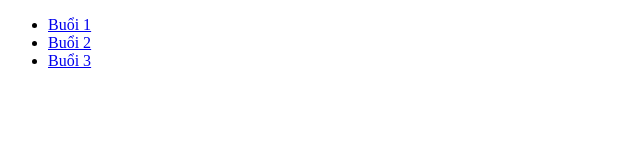
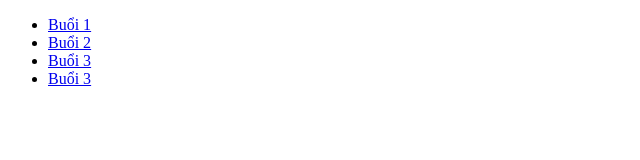
Before and after one commit to Tya77/FullStack, a plain HTML site: page index.html in a window 1280 px wide. Shown: the full height of the page, 0-640 px from the left. Drawn offline with Linux system fonts and the light colour scheme.

Commit message:
update link b4

```diff
--- a/index.html
+++ b/index.html
@@ -16,7 +16,9 @@
       <li>
         <a href="https://tya77.github.io/FullStack/Day-3/Ex.html">Buổi 3</a>
       </li>
-
+      <li>
+        <a href="https://tya77.github.io/FullStack/Day-4/Ex.html">Buổi 3</a>
+      </li>
     </ul>
   </body>
 </html>
```
